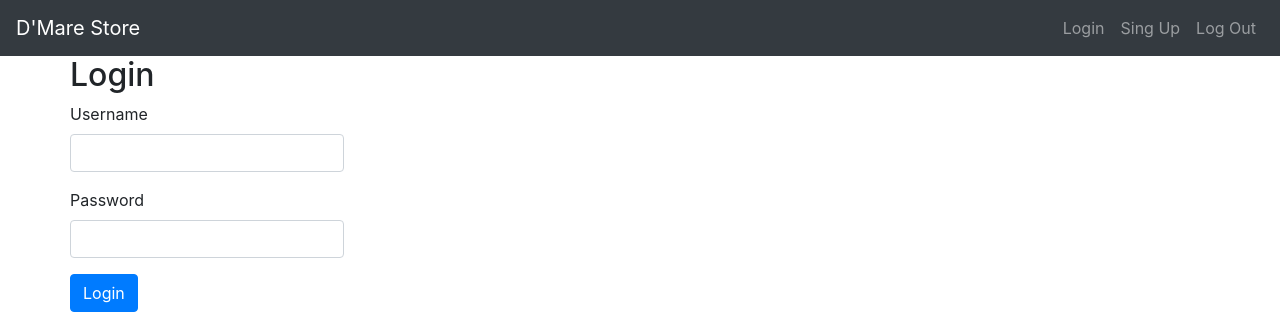
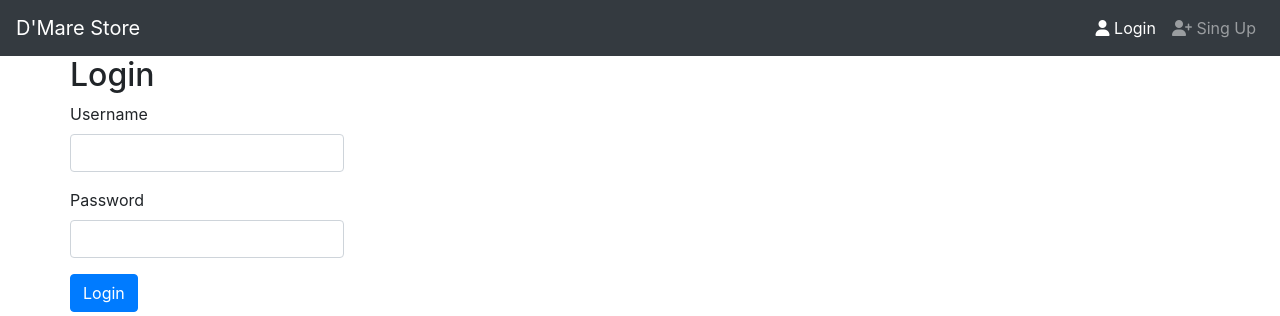
Before and after one commit to Cabariqued27/E-commerce-Django, a Django app: page /users/login in a window 1280 px wide. Shown: the top 316 px of the page. Run offline with Django 5.2, Linux system fonts and the light colour scheme; some libraries are stand-ins or nearby versions.

Commit message:
Check User Auth

```diff
--- a/ECommerce/ECommerce/views.py
+++ b/ECommerce/ECommerce/views.py
@@ -19,6 +19,9 @@ def index(request):
     })
 
 def login_view(request):
+    if request.user.is_authenticated:
+        return redirect('index')
+
     if request.method == 'POST':
         username = request.POST.get('username')
         password = request.POST.get('password')
@@ -44,6 +47,9 @@ def logout_view(request):
     return redirect('login')
 
 def signup(request):
+    if request.user.is_authenticated:
+        return redirect('index')
+
     form = SignUpForm(request.POST or None)
 
     if request.method == 'POST' and form.is_valid():
--- a/ECommerce/Templates/base.html
+++ b/ECommerce/Templates/base.html
@@ -21,6 +21,7 @@
         </div>
     </div>
 </body>
+<script src="https://kit.fontawesome.com/04d7ac63d9.js" crossorigin="anonymous"></script>
 <script src="https://code.jquery.com/jquery-3.3.1.slim.min.js"
     integrity="sha384-q8i/X+965DzO0rT7abK41JStQIAqVgRVzpbzo5smXKp4YfRvH+8abtTE1Pi6jizo"
     crossorigin="anonymous"></script>
--- a/ECommerce/Templates/navbar.html
+++ b/ECommerce/Templates/navbar.html
@@ -1,19 +1,34 @@
-<nav class="navbar navbar-expand-md bg-dark navbar-dark" >
+{% url 'login' as login %}
+{% url 'signup' as signup %}
+
+
+
+<nav class="navbar navbar-expand-md bg-dark navbar-dark">
     <a href="#" class="navbar-brand">D'Mare Store</a>
-    <button type="button" name="button" class="navbar-toggler navbar-toggler-rigth" data-toggle="collapse" data-target="#navbarop">
+    <button type="button" name="button" class="navbar-toggler navbar-toggler-rigth" data-toggle="collapse"
+        data-target="#navbarop">
         <span class="navbar-toggler-icon"></span>
     </button>
     <div id="navbarop" class="navbar-collapse collapse hide">
         <ul class="nav navbar-nav ml-auto">
-            <li class="navbar-item">
-                <a href="#" class="nav-link">Login</a>
-            </li>
-            <li class="navbar-item">
-                <a href="#" class="nav-link">Sing Up</a>
-            </li>
-            <li class="navbar-item">
-                <a href="#" class="nav-link">Log Out</a>
-            </li>
+            {% if user.is_authenticated %}
+                <li class="navbar-item">
+                    <a href="{% url 'logout' %}" class="nav-link">
+                        <span class="fa-solid fa-right-from-bracket"></span>
+                        Log Out</a>
+                </li>
+            {% else %}
+                    <!--request.path nos permite ver en que ruta estamos para así activar el icono de la ruta actual -->
+                <li class="navbar-item {% if request.path == login %}active{% endif %}">
+                    <a href="{{ login }}" class="nav-link"><span class="fas fa-user"></span>
+                        Login</a>
+                </li>
+
+                <li class="navbar-item {% if request.path == signup %}active{% endif %}">
+                    <a href="{{ signup }}" class="nav-link"><span class="fa-solid fa-user-plus"></span>
+                        Sing Up</a>
+                </li>
+            {% endif %}
         </ul>
 
     </div>
```
